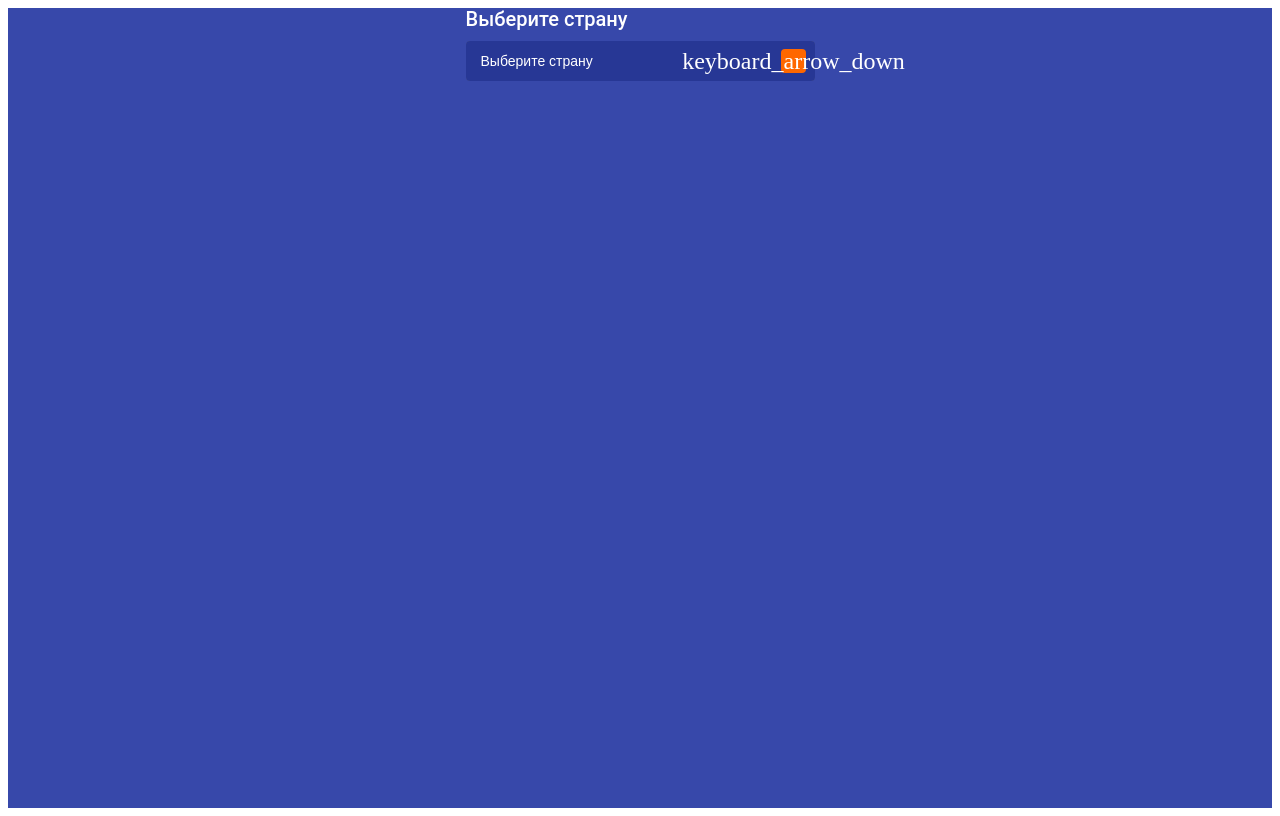
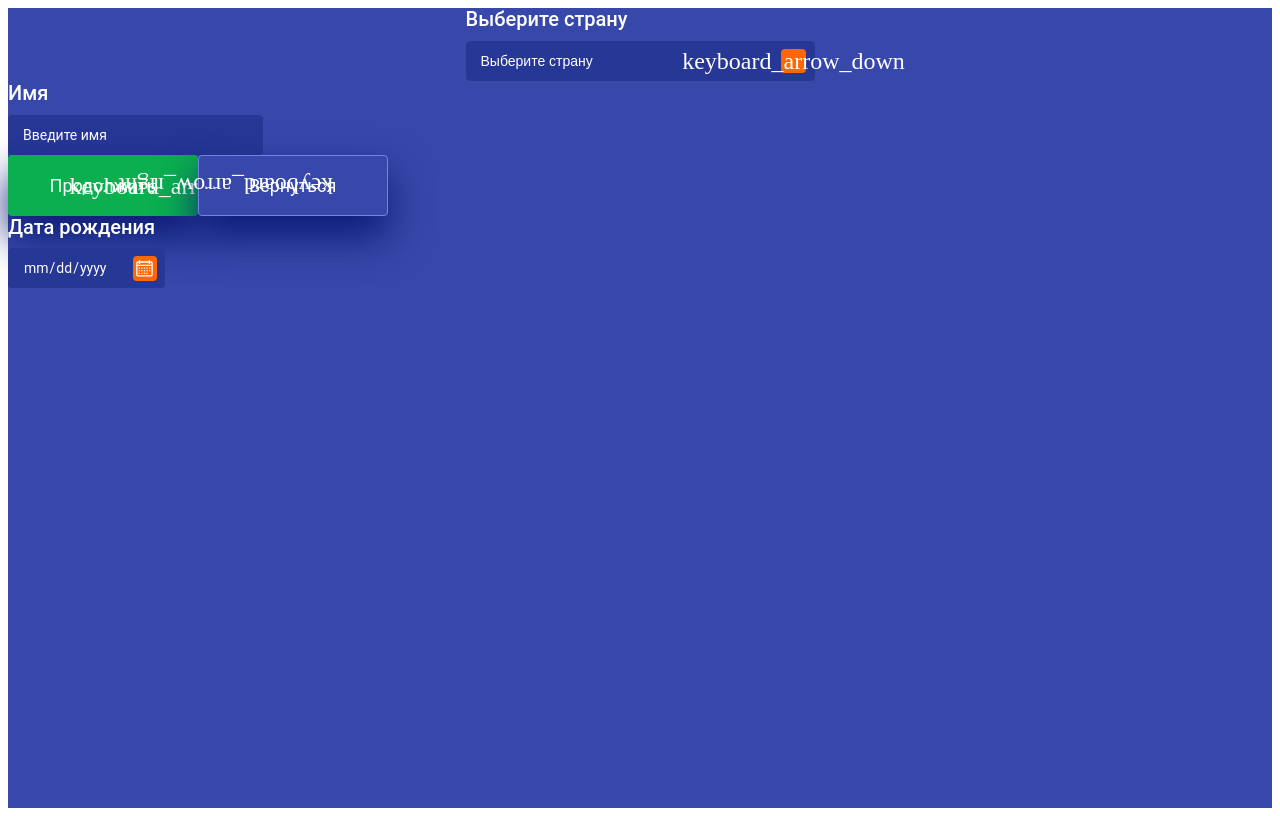
Before and after one commit to Lin-is/applicForm, a Vue app: page / in a window 1280 px wide. Before the commit this address had no page. Built offline with nearby package versions, Linux system fonts and the light colour scheme.

Commit message:
added components input, button, datepicker

```diff
--- a/src/App.vue
+++ b/src/App.vue
@@ -1,14 +1,21 @@
 <template>
-  <Selector selectName="countries" :options="this.selectData.countries" label="Выберите страну" @getValue="gotValue"  />
+  <Selector selectName="countries" :options="this.selectData.countries" label="Выберите страну" @getValue="gotSelectValue"  />
+  <Input label="Имя" placeholder="Введите имя" name="name" @getValue="gotInputValue" />
+  <Button btnTitle="Продолжить" btnIsNext="true"/>
+  <Button btnTitle="Вернуться" btnIsNext="false"/>
+  <Datepicker datepickName="birthDate" datepickLabel="Дата рождения"/>
 </template>
 
 <script>
 import data from './assets/data.json'
 import Selector from './components/blocks/select/Selector.vue'
+import Input from './components/blocks/input/Input.vue'
+import Button from './components/blocks/button/Button.vue'
+import Datepicker from './components/blocks/datepicker/Datepicker.vue'
 
 export default {
   components: {
-    Selector
+    Selector, Input, Button, Datepicker
   },
   data () {
     return {
@@ -16,7 +23,10 @@ export default {
     }
   },
   methods: {
-    gotValue () {
+    gotSelectValue () {
+
+    },
+    gotInputValue () {
 
     }
   }
--- /dev/null
+++ b/src/components/blocks/button/Button.vue
@@ -0,0 +1,35 @@
+<template>
+  <button
+    class="button__btnElem"
+    :class="this.className"
+    @click="this.$emit('on-click')"
+  >
+  <p class="button__innerText">{{ this.btnTitle }}</p>
+  </button>
+</template>
+
+<script>
+export default {
+  props: {
+    btnTitle: {
+      type: String,
+      required: true
+    },
+    btnIsNext: {
+      type: Boolean,
+      required: true
+    }
+  },
+  computed: {
+    className () {
+      return (this.btnIsNext + '' === 'true'
+        ? 'button__btnElem_next'
+        : 'button__btnElem_prev')
+    }
+  }
+}
+</script>
+
+<style lang="scss">
+  @import './button.scss'
+</style>
--- /dev/null
+++ b/src/components/blocks/button/button.scss
@@ -0,0 +1,67 @@
+.button__btnElem {
+  position: relative;
+  display: inline-flex;
+  align-items: center;
+  justify-content: center;
+  box-sizing: border-box;
+
+  height: 61.17px;
+  min-width: 189.76px;
+
+  border: none;
+  border-radius: 4px;
+  box-shadow: 0px 20px 40px #0B1A73;
+  cursor: pointer;
+
+  &::after {
+    content: '';
+
+    position: absolute;
+    top: 10px;
+
+    width: 40px;
+    height: 40px;
+
+    font-family: Material Icons;
+    font-style: normal;
+    font-weight: normal;
+    font-size: 24px;
+    line-height: 20px;
+
+    display: flex;
+    align-items: center;
+    justify-content: center;
+
+    color: #FFFFFF;
+  }
+}
+
+.button__innerText {
+  font-family: Roboto;
+  font-style: normal;
+  font-weight: normal;
+  font-size: 18px;
+  line-height: 25px;
+
+  color: #FFFFFF;
+}
+
+.button__btnElem_next {
+  background: #0BAF4F;
+  border: 1px solid transparent;
+  &::after {
+    content: 'keyboard_arrow_right';
+    right: 0px;
+  }
+}
+
+.button__btnElem_prev {
+  background: #3748AA;
+  border: 1px solid #7182ED;
+
+  &::after {
+    content: 'keyboard_arrow_right';
+    left: 6.8px;
+    transform: rotate(180deg);
+  }
+}
--- /dev/null
+++ b/src/components/blocks/datepicker/Datepicker.vue
@@ -0,0 +1,25 @@
+<template>
+  <div class="datepicker__mainContainer">
+    <label class="datepicker__label" :for="'datepicker-id-' + this.datepickName">{{ this.datepickLabel }}</label>
+    <input class="datepicker__input" type="date" :id="'datepicker-id-' + this.datepickName" >
+  </div>
+</template>
+
+<script>
+export default {
+  props: {
+    datepickLabel: {
+      type: String,
+      required: true
+    },
+    datepickName: {
+      type: String,
+      required: true
+    }
+  }
+}
+</script>
+
+<style lang="scss">
+@import './datepicker.scss'
+</style>
--- /dev/null
+++ b/src/components/blocks/datepicker/datepicker.scss
@@ -0,0 +1,57 @@
+.datepicker__mainContainer {
+  display: flex;
+  flex-direction: column;
+  max-width: 156.7px;
+}
+
+.datepicker__label {
+  font-family: Roboto;
+  font-style: normal;
+  font-weight: 500;
+  font-size: 20px;
+  line-height: 23px;
+  color: #FFFFFF;
+  position: relative;
+  &::after {
+    content: '';
+    position: absolute;
+    top: calc(100% + 17.6px);
+    right: 8px;
+    width: 24.2px;
+    height: 24.2px;
+    background: url(../../../assets/img/calendar.svg) #FF6700 no-repeat center center;
+    background-size: 16.6px 16.6px;
+    border-radius: 4px;
+    cursor: pointer;
+    z-index: 1;
+  }
+}
+
+.datepicker__input {
+  cursor: pointer;
+  margin-top: 9.6px;
+  position: relative;
+  height: 40px;
+  font-family: Roboto;
+  font-style: normal;
+  font-weight: normal;
+  font-size: 14px;
+  line-height: 22px;
+  color: #FFFFFF;
+  background: #273795;
+  border-radius: 4px;
+  border: none;
+  padding-left: 15px;
+  padding-right: 10px;
+  &::-webkit-calendar-picker-indicator {
+    position: absolute;
+    top: 0px;
+    left: -25px;
+    width: 100%;
+    height: 100%;
+    background: none;
+    color: transparent;
+    cursor: pointer;
+    z-index: 2;
+  }
+}
--- /dev/null
+++ b/src/components/blocks/input/Input.vue
@@ -0,0 +1,41 @@
+<template>
+  <div class="input__mainContainer">
+    <label class="input__label" for="">{{ this.label }}</label>
+    <input
+      class="input__inputElem"
+      @change="this.$emit('get-value', {name: this.name, value: this.value})"
+      :name="this.name"
+      v-model="value"
+      type="text"
+      :placeholder="this.placeholder"
+    />
+  </div>
+</template>
+
+<script>
+export default {
+  props: {
+    label: {
+      type: String,
+      required: true
+    },
+    placeholder: {
+      type: String,
+      required: true
+    },
+    name: {
+      type: String,
+      required: true
+    }
+  },
+  data () {
+    return {
+      value: null
+    }
+  }
+}
+</script>
+
+<style lang="scss">
+  @import './input.scss'
+</style>
--- /dev/null
+++ b/src/components/blocks/input/input.scss
@@ -0,0 +1,42 @@
+.input__mainContainer {
+  width: 100%;
+  max-width: 255px;
+  display: flex;
+  flex-direction: column;
+  box-sizing: border-box;
+}
+
+.input__label {
+  font-family: 'Roboto', sans-serif;
+  font-weight: 500;
+  font-size: 20px;
+  line-height: 23px;
+  color: #FFFFFF;
+  margin: 0;
+  padding: 0;
+}
+
+.input__inputElem {
+  margin-top: 10px;
+  width: 100%;
+  height: 40px;
+  padding-left: 15px;
+
+  box-sizing: border-box;
+  background: #273795;
+  border-radius: 4px;
+  border: none;
+  font-family: Roboto;
+  font-style: normal;
+  font-weight: normal;
+  font-size: 14px;
+  line-height: 22px;
+  vertical-align: top;
+
+  color: #FFFFFF;
+
+  &::placeholder {
+    font: inherit;
+    color: #FFFFFF;
+  }
+}
```
